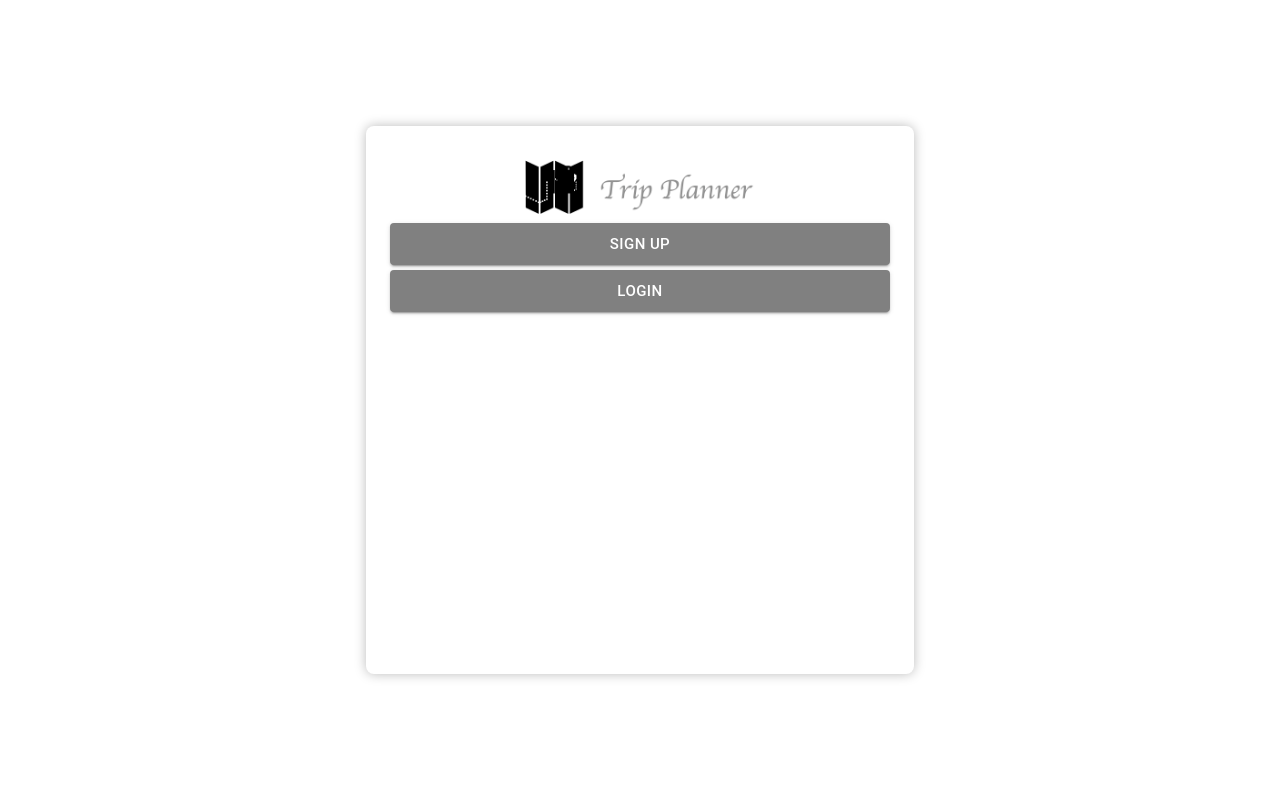
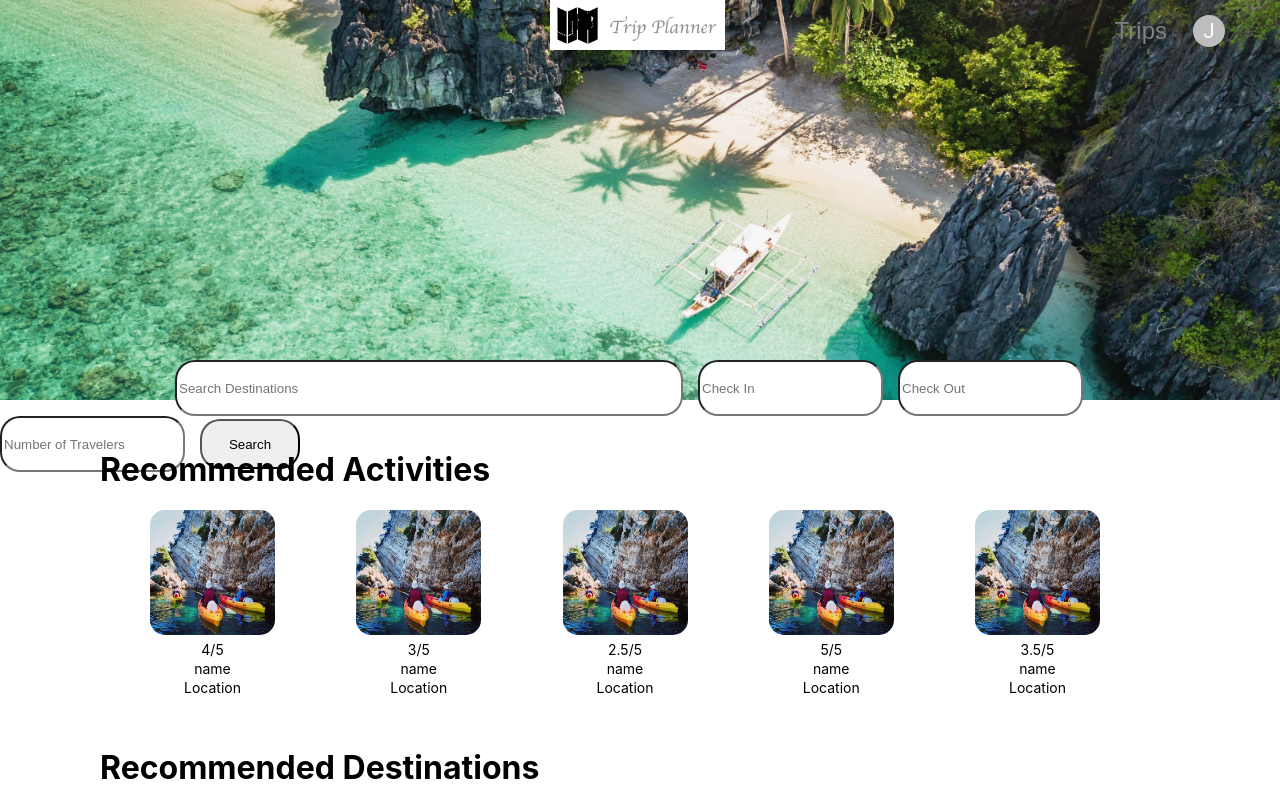
Before and after one commit to zechengF2023/TripPlanner, a React (Create React App) app in the folder front-end/: page / in a window 1280 px wide. Shown: the top 800 px of the page. Built offline with nearby package versions, Linux system fonts and the light colour scheme.

Commit message:
changes to homepage, links to recommendation components, profile page changes, addition of tripListing component

```diff
--- a/front-end/src/App.js
+++ b/front-end/src/App.js
@@ -8,10 +8,9 @@ import Settings from "./pages/Settings.js"
 import Login from "./pages/Login.js"
 import Contact from "./pages/Contact.js"
 import SignUp from "./pages/Signup.js"
-import Landing from "./pages/Landing.js"
+import TripView from "./pages/TripView"
+// import Landing from "./pages/Landing.js"
 import Filters from "./pages/Filters.js"
-import SpecificResult from "./pages/SpecificResult"
-
 
 import { BrowserRouter as Router, Routes, Route } from "react-router-dom"
 import React from "react"
@@ -21,9 +20,9 @@ function App() {
     <div className="App">
       <Router>
         <Routes>
-        <Route path="/" element={<Landing />}/>
+        <Route path="/" element={<Home />}/>
         <Route path="/signup" element={<SignUp />}/>
-        <Route path="/home" element={<Home />}/>
+        {/* <Route path="/home" element={<Home />}/> */}
         <Route path="/results" element={<Results/>}/>
         <Route path = "/results/:id" element={<SingleResult/>}></Route>
         <Route path="/about" element={<About />}/>
@@ -32,7 +31,7 @@ function App() {
         <Route path="/login" element={<Login />}/>
         <Route path="/contact" element={<Contact />}/>
         <Route path="/filters" element={<Filters />}/>
-        <Route path="/specific" element={<SpecificResult />}/>
+        <Route path="/trip" element={<TripView/>}/>
 
         </Routes>
       </Router>
--- a/front-end/src/components/Header.js
+++ b/front-end/src/components/Header.js
@@ -27,7 +27,7 @@ const Header=()=>{
         <div className="header">
             {/* Logo will send user back to homepage */}
             <div className="headerLeft">
-                <Link to="/home">
+                <Link to="/">
                     <img className="headerImage" alt="Logo" src={logo} />
                 </Link>
             </div>
--- a/front-end/src/components/RecommendationActivity.js
+++ b/front-end/src/components/RecommendationActivity.js
@@ -1,11 +1,15 @@
 import "../css/Recommendation.css"
 import React from "react"
+import {Link} from "react-router-dom"
 import activityImage from "../assets/activity.jpeg"
 
 const RecommendationActivity=({recommendation})=>{
     return (
         <div className="recAct">
-            <img className="activityImage" alt="activity" src={activityImage} />
+            {/* MUST MERGE recommendationData.json and Properties json */}
+            <Link to="/results/1">
+                <img className="activityImage" alt="activity" src={activityImage} />
+            </Link>
             {/* <img class="activityImage" alt="activity" src={recommendation.image} />  */}
             <h2 className="activitySubHeader">{recommendation.rating}/5</h2>
             <h2 className="activitySubHeader">{recommendation.name}</h2>
--- a/front-end/src/components/RecommendationDestination.js
+++ b/front-end/src/components/RecommendationDestination.js
@@ -1,13 +1,17 @@
 import "../css/Recommendation.css"
 import React from "react"
+import {Link} from "react-router-dom"
 import temporaryPhoto from "../assets/destination.jpeg"
 
 const RecommendationDestination=({destination})=>{
     return (
         // <div className="recDestination" style={{backgroundImage:`url(${destination.image})`}}>
-        <div className="recDestination" style={{backgroundImage:`url(${temporaryPhoto})`}}>
-            <h2 className="destinationSubHeader">{destination.location}</h2>
-        </div>
+        <Link to="/results">
+            <div className="recDestination" style={{backgroundImage:`url(${temporaryPhoto})`}}>
+                <h2 className="destinationSubHeader">{destination.location}</h2>
+            </div>
+        </Link>
+
     )
 }
 
--- /dev/null
+++ b/front-end/src/components/TripListing.js
@@ -0,0 +1,18 @@
+import "../css/TripListing.css"
+import React from "react"
+import {Link} from "react-router-dom"
+import temporaryPhoto from "../assets/destination.jpeg"
+
+const TripListing=({trip})=>{
+    return (
+        <div className="tripContent">
+            <Link to="/trip">
+                <h2 className="tripHeader"> Your trip to {trip.location} </h2>
+                <img className="tripPhoto" src={temporaryPhoto} alt="savedTripPhoto"/>
+                <h3 className="tripDates"> From {trip.startDate} to {trip.endDate}</h3>
+            </Link>
+        </div>
+    )
+}
+
+export default TripListing
--- a/front-end/src/components/savedTripsData.json
+++ b/front-end/src/components/savedTripsData.json
@@ -1,56 +1,65 @@
 [
   {
-    "id": "6",
-    "type": "destination",
-    "location": "Saved Trip #1",
-    "tags": ["tropics", "asia", "beaches"]
+    "id": "1",
+    "type": "trip",
+    "location": "Location #1",
+    "startDate": "xx-xx-xx",
+    "endDate": "yy-yy-yy"
   },
   {
-  "id": "7",
-  "type": "destination",
-  "location": "Saved Trip #2",
-  "tags": ["tropics", "asia", "beaches"]
+    "id": "2",
+    "type": "trip",
+    "location": "Location #2",
+    "startDate": "xx-xx-xx",
+    "endDate": "yy-yy-yy"
   },
   {
-  "id": "8",
-  "type": "destination",
-  "location": "Saved Trip #3",
-  "tags": ["tropics", "asia", "beaches"]
+    "id": "3",
+    "type": "trip",
+    "location": "Location #3",
+    "startDate": "xx-xx-xx",
+    "endDate": "yy-yy-yy"
+  },
+  {
+    "id": "4",
+    "type": "trip",
+    "location": "Location #4",
+    "startDate": "xx-xx-xx",
+    "endDate": "yy-yy-yy"
+  },
+  {
+    "id": "5",
+    "type": "trip",
+    "location": "Location #5",
+    "startDate": "xx-xx-xx",
+    "endDate": "yy-yy-yy"
   },
   {
     "id": "6",
-    "type": "destination",
-    "location": "Saved Trip #4",
-    "tags": ["tropics", "asia", "beaches"]
+    "type": "trip",
+    "location": "Location #1",
+    "startDate": "xx-xx-xx",
+    "endDate": "yy-yy-yy"
   },
   {
     "id": "7",
-    "type": "destination",
-    "location": "Saved Trip #5",
-    "tags": ["tropics", "asia", "beaches"]
+    "type": "trip",
+    "location": "Location #7",
+    "startDate": "xx-xx-xx",
+    "endDate": "yy-yy-yy"
   },
   {
     "id": "8",
-    "type": "destination",
-    "location": "Saved Trip #6",
-    "tags": ["tropics", "asia", "beaches"]
+    "type": "trip",
+    "location": "Location #8",
+    "startDate": "xx-xx-xx",
+    "endDate": "yy-yy-yy"
   },
   {
-    "id": "6",
-    "type": "destination",
-    "location": "Saved Trip #7",
-    "tags": ["tropics", "asia", "beaches"]
-  },
-  {
-    "id": "7",
-    "type": "destination",
-    "location": "Saved Trip #8",
-    "tags": ["tropics", "asia", "beaches"]
-  },
-  {
-    "id": "8",
-    "type": "destination",
-    "location": "Saved Trip #9",
-    "tags": ["tropics", "asia", "beaches"]
+    "id": "9",
+    "type": "trip",
+    "location": "Location #9",
+    "startDate": "xx-xx-xx",
+    "endDate": "yy-yy-yy"
   }
 ]
--- /dev/null
+++ b/front-end/src/css/TripListing.css
@@ -0,0 +1,15 @@
+.tripHeader {
+    margin-bottom: 2px;
+}
+
+.tripPhoto {
+    border-radius: 15px;
+    height: 400px;
+    margin-right: 15px;
+    width: auto;
+}
+
+.tripDates {
+    text-align: center;
+    margin-top: 2px;
+}
--- a/front-end/src/pages/Login.js
+++ b/front-end/src/pages/Login.js
@@ -27,7 +27,7 @@ const Login=()=> {
                   <label>Password</label>
                   <TextField style={{width:"100%"}} variant="standard" />
               </div>
-              <Button onClick="logIn()" style={{width:"100%", background: "grey"}} size="large" variant="contained" href="/home">Login</Button>
+              <Button onClick="logIn()" style={{width:"100%", background: "grey"}} size="large" variant="contained" href="/">Login</Button>
               <div>
                   <h3>Not yet a member?</h3>
                   <h3><Link to="/signup">Create an Account</Link>  here.</h3>
--- a/front-end/src/pages/Profile.js
+++ b/front-end/src/pages/Profile.js
@@ -2,9 +2,8 @@ import React, {useMemo} from "react"
 import Header from "../components/Header"
 import Footer from "../components/Footer"
 import savedTrips from "../components/savedTripsData.json"
-import RecommendationDestination from "../components/RecommendationDestination"
+import TripListing from "../components/TripListing"
 import "../css/Profile.css"
-
 
 const Profile=()=> {
     const trips = useMemo(() => {
@@ -24,8 +23,8 @@ const Profile=()=> {
             </div>
             <h2 className="subtitle">Your saved trips:</h2>
             <div className="tripHolder">
-                {trips.map((destination, i) =>
-                    <RecommendationDestination destination={destination} key={i}/>
+                {trips.map((trip, i) =>
+                    <TripListing trip={trip} key={i}/>
                 )}
             </div>
             <Footer/>
--- a/front-end/src/pages/Properties.json
+++ b/front-end/src/pages/Properties.json
@@ -40,7 +40,7 @@
                 "image": "../assets/activity.jpeg"
             }
         ],
-        "blurb": "blurb about property",
+        "blurb": "blurb about property/activity",
         "amenities": ["wifi", "pool", "bar"],
         "tags": ["tropics", "water", "family-friendly"]
     },
@@ -81,7 +81,7 @@
                 "price": "400"
             }
         ],
-        "blurb": "blurb about property",
+        "blurb": "blurb about property/activity",
         "amenities": ["wifi", "restaurant", "bar"],
         "tags": ["tropics", "water", "family-friendly"]
     },
@@ -121,7 +121,7 @@
                 "price": "400"
             }
         ],
-        "blurb": "blurb about property",
+        "blurb": "blurb about property/activity",
         "amenities": ["bar"],
         "tags": ["tropics", "water", "family-friendly"]
     },
@@ -162,7 +162,7 @@
                 "price": "400"
             }
         ],
-        "blurb": "blurb about property",
+        "blurb": "blurb about property/activity",
         "amenities": ["wifi", "pool", "bar", "restaurant", "laundry service"],
         "tags": ["tropics", "water", "family-friendly"]
     },
@@ -203,7 +203,7 @@
                 "price": "400"
             }
         ],
-        "blurb": "blurb about property",
+        "blurb": "blurb about property/activity",
         "amenities": ["wifi", "bar", "car service"],
         "tags": ["tropics", "water", "family-friendly"]
     }
--- a/front-end/src/pages/SingleResult.js
+++ b/front-end/src/pages/SingleResult.js
@@ -3,7 +3,7 @@ import React, {useEffect, useState, useMemo}  from 'react';
 import Header from "../components/Header";
 import Carousel from 'react-material-ui-carousel'
 import { Paper, Button } from '@mui/material'
-import {useParams} from "react-router-dom";
+import {useParams, Link} from "react-router-dom";
 import Data from './Properties.json';
 import activityPhoto from "../assets/activity.jpeg";
 import hotelPhoto from "../assets/hotelExample1.webp"
@@ -53,7 +53,11 @@ function SingleResult(){
                             <h4 className="singleTagline">{article.tagline}</h4>
                             <p className="singleBlurb">{article.blurb}</p>
 
-                            <Button> Book a Room </Button>
+                            <Button>
+                                <Link to="/trip">
+                                    Book a Room
+                                </Link>
+                            </Button>
                         </div>
                         <div className="singleContentRight">
                             {articleActivities.map( (item, i) => <ActivitiesItem key={i} item={item} /> )}
@@ -88,7 +92,9 @@ function SingleResult(){
                     <h3 style={{margin:"0px"}}>{props.item.name}</h3>
                     <h5 style={{margin:"0px"}}>{props.item.price}</h5>
                     <Button>
-                        Add Activity
+                        <Link to="/trip">
+                            Add Activity
+                        </Link>
                     </Button>
                 </div>
 
--- a/front-end/src/pages/SpecificResult.js
+++ b/front-end/src/pages/TripView.js
@@ -9,7 +9,7 @@ import MapIcon from '@mui/icons-material/Map';
 
 import { useState } from "react"
 
-const SpecificResult=props=>{
+const TripView=props=>{
     /*data*/
     let days=2
     let destination="xxxx"
@@ -79,4 +79,4 @@ const SpecificResult=props=>{
     )
 }
 
-export default SpecificResult
+export default TripView
```
